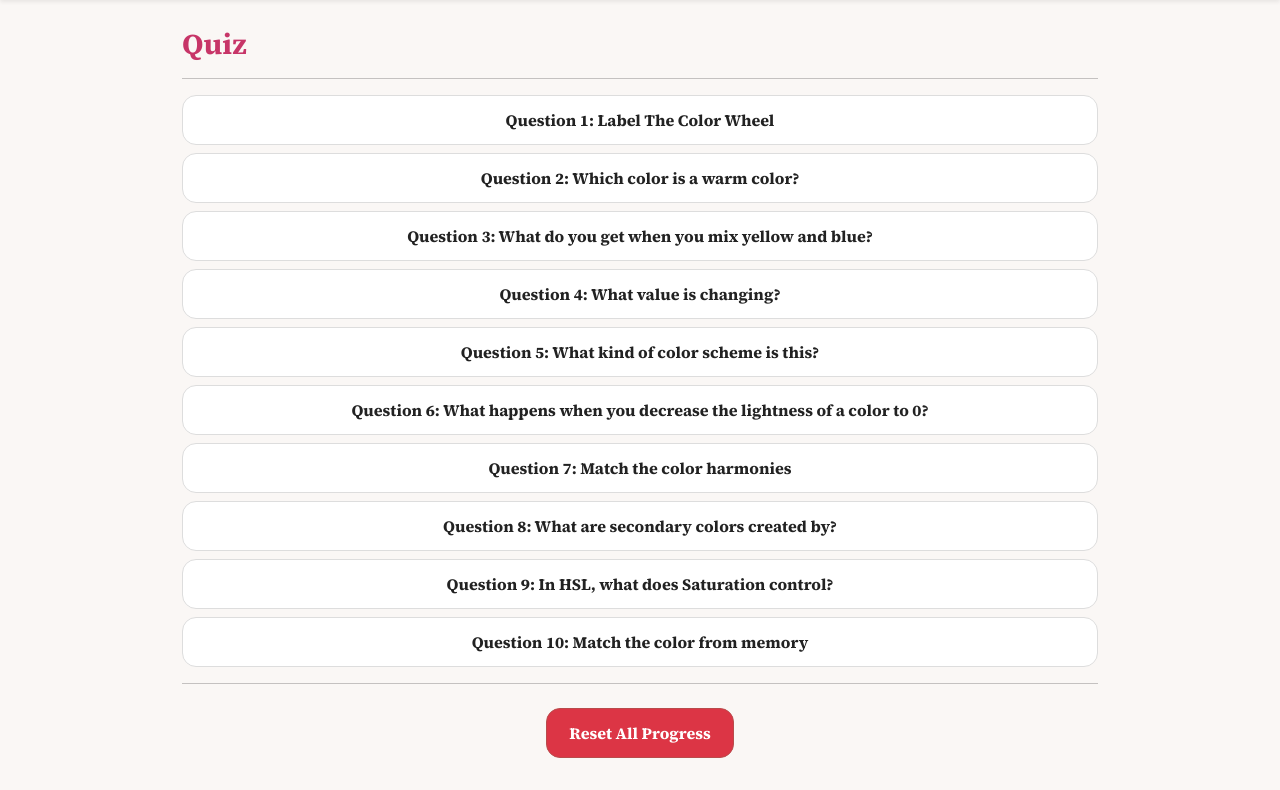
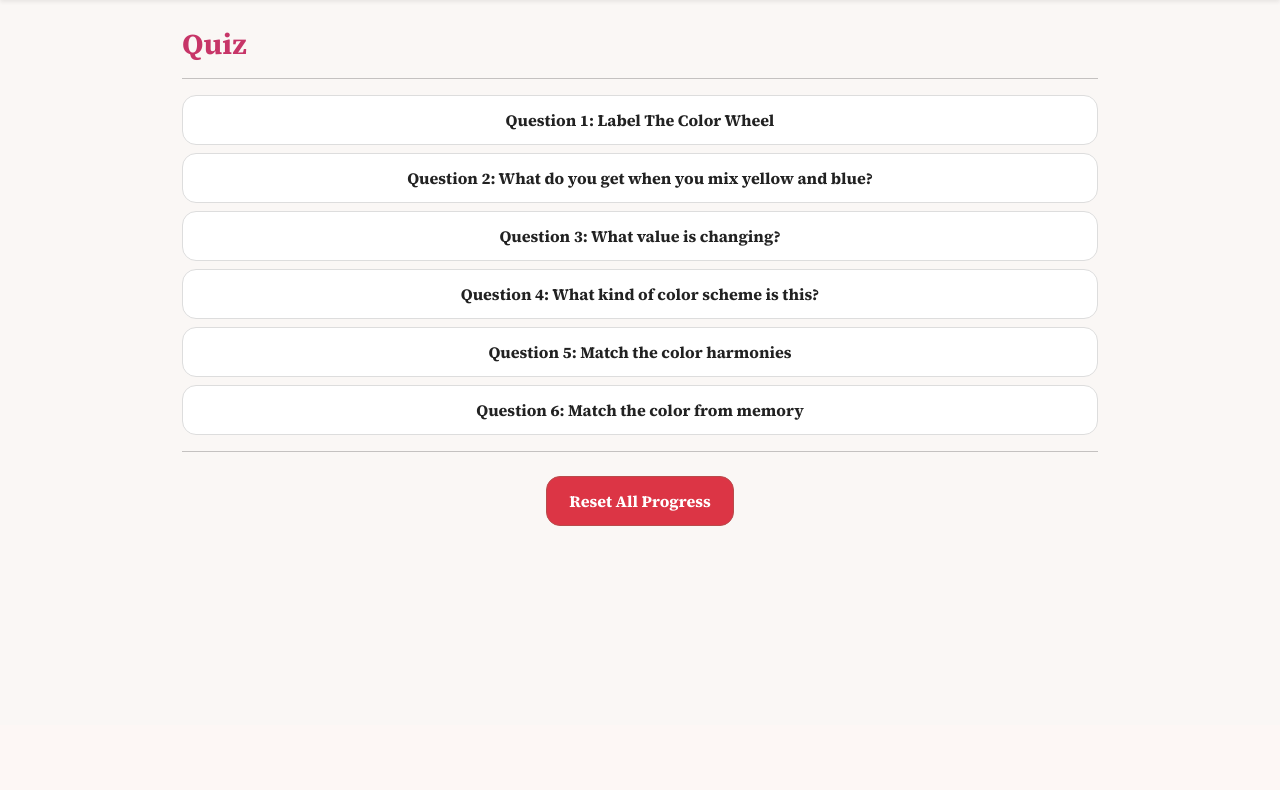
Before and after one commit to syoon2021/ColorAlong, a Flask app: page /quiz in a window 1280 px wide. Shown: the part 75-865 px from the top of the page. After the commit the page ends 601 px from the top, so only its background shows below. Run offline with Flask 3, Linux system fonts and the light colour scheme; some libraries are stand-ins or nearby versions.

Commit message:
update quiz questions
updated the quiz questions, shortened it

```diff
--- a/data/quizzes.json
+++ b/data/quizzes.json
@@ -30,22 +30,6 @@
   {
     "id": 2,
     "type": "mcq",
-    "question": "Which color is a warm color?",
-    "image": {
-      "src": "graphics/color wheel basic.png",
-      "alt": "color wheel",
-      "class": "img-big"
-    },
-    "options": ["Blue", "Red", "Green", "Violet"],
-    "answer": "Red",
-    "feedback": {
-      "correct": "That’s right! Red is a classic warm color, often associated with heat and fire.",
-      "incorrect": "Not really. Think about which color reminds you of sun and warmth versus cool water or ice."
-    }
-  },
-  {
-    "id": 3,
-    "type": "mcq",
     "question": "What do you get when you mix yellow and blue?",
     "image": {
       "src": "graphics/yellow blue.png",
@@ -60,7 +44,7 @@
     }
   },
   {
-    "id": 4,
+    "id": 3,
     "type": "mcq",
     "question": "What value is changing?",
     "image": {
@@ -76,7 +60,7 @@
     }
   },
   {
-    "id": 5,
+    "id": 4,
     "type": "mcq",
     "question": "What kind of color scheme is this?",
     "image": {
@@ -92,18 +76,7 @@
     }
   },
   {
-    "id": 6,
-    "type": "mcq",
-    "question": "What happens when you decrease the lightness of a color to 0?",
-    "options": ["It becomes white", "It becomes gray", "It becomes black", "It becomes more vivid"],
-    "answer": "It becomes black",
-    "feedback": {
-      "correct": "Correct! When lightness drops to 0%, there is no light at all, resulting in pure black.",
-      "incorrect": "Think about it—if you turn off all the lights in a room, what 'color' do you see?"
-    }
-  },
-  {
-    "id": 7,
+    "id": 5,
     "type": "dropdown",
     "question": "Match the color harmonies",
     "image": {
@@ -117,27 +90,5 @@
       "correct": "Impressive! You’ve mastered the visual patterns of the five major color harmonies.",
       "incorrect": "A bit tricky, right? Try to visualize the geometric shapes (triangles, opposites) each harmony forms."
     }
-  },
-  {
-    "id": 8,
-    "type": "mcq",
-    "question": "What are secondary colors created by?",
-    "options": ["Mixing two primary colors", "Mixing a primary and secondary color", "Adding white to a primary color", "Adding black to a primary color"],
-    "answer": "Mixing two primary colors",
-    "feedback": {
-      "correct": "Precisely! Secondary colors are the direct result of mixing two primary colors together.",
-      "incorrect": "Go back to the basics. Remember, secondary colors are the 'second' step after the three primaries."
-    }
-  },
-  {
-    "id": 9,
-    "type": "mcq",
-    "question": "In HSL, what does Saturation control?",
-    "options": ["The position on the color wheel", "The brightness of the color", "The intensity/vividness of the color", "The transparency of the color"],
-    "answer": "The intensity/vividness of the color",
-    "feedback": {
-      "correct": "Exactly! Saturation is all about the purity and vividness of a color.",
-      "incorrect": "Not quite. Lightness handles the brightness; Saturation handles how 'gray' or 'rich' the color is."
-    }
   }
 ]
--- a/server.py
+++ b/server.py
@@ -17,7 +17,6 @@ quizzes_path = os.path.join(app.root_path, 'data', 'quizzes.json')
 
 with open(quizzes_path, 'r', encoding='utf-8') as f:
     quiz_data = json.load(f)
-
 
 @app.route("/")
 def welcome():
@@ -105,7 +104,7 @@ def log_color_picker():
 @app.route('/quiz_results')
 def quiz_results():
     score = sum(1 for response in user_responses.values() if response["is_correct"])
-    total = len(quiz_data) + (1 if "10" in user_responses else 0)
+    total = len(quiz_data) + (1 if "6" in user_responses else 0)
     return render_template("quiz_result.html", score=score, total=total)
 
 @app.route('/reset_quiz', methods=['POST'])
@@ -117,12 +116,12 @@ def reset_quiz():
 
 color_match_target = {}
 
-@app.route('/quiz/10')
+@app.route('/quiz/6')
 def color_match_intro():
     global color_match_target
 
-    if "10" in user_responses:
-        return redirect('/quiz/10/match')
+    if "6" in user_responses:
+        return redirect('/quiz/6/match')
 
     if not color_match_target:
         color_match_target = {
@@ -133,12 +132,12 @@ def color_match_intro():
 
     return render_template("color_match_intro.html", target_color=color_match_target)
 
-@app.route('/quiz/10/match')
+@app.route('/quiz/6/match')
 def color_match_play():
-    if "10" not in user_responses and not color_match_target:
-        return redirect('/quiz/10')
+    if "6" not in user_responses and not color_match_target:
+        return redirect('/quiz/6')
 
-    previous_response = user_responses.get("10")
+    previous_response = user_responses.get("6")
 
     return render_template(
         "color_match.html",
@@ -171,7 +170,7 @@ def submit_color_match():
 
     is_correct = match_percent >= 70
 
-    user_responses["10"] = {
+    user_responses["6"] = {
         "selected_answer": {
             "hue": h,
             "saturation": s,
--- a/templates/color_match_intro.html
+++ b/templates/color_match_intro.html
@@ -1,7 +1,7 @@
 {% extends "layout.html" %}
 {% block content %}
 <div class="container text-center">
-    <h2>Question #10</h2>
+    <h2>Question #6</h2>
     <hr>
     <h4>Memorize this color.</h4>
     <p class="text-muted">On the next page, recreate it using the sliders.</p>
@@ -11,6 +11,6 @@
         style="width: 260px; height: 260px; background: hsl({{ target_color.hue }}, {{ target_color.saturation }}%, {{ target_color.lightness }}%);">
     </div>
 
-    <a href="/quiz/10/match" class="btn btn-primary">Next</a>
+    <a href="/quiz/6/match" class="btn btn-primary">Next</a>
 </div>
 {% endblock %}
--- a/templates/quiz.html
+++ b/templates/quiz.html
@@ -9,8 +9,8 @@
         </a>
     {% endfor %}
 
-    <a href="/quiz/10" class="btn btn-outline-primary d-block mb-2">
-        Question 10: Match the color from memory
+    <a href="/quiz/6" class="btn btn-outline-primary d-block mb-2">
+        Question 6: Match the color from memory
     </a>
 
     <hr>
```
